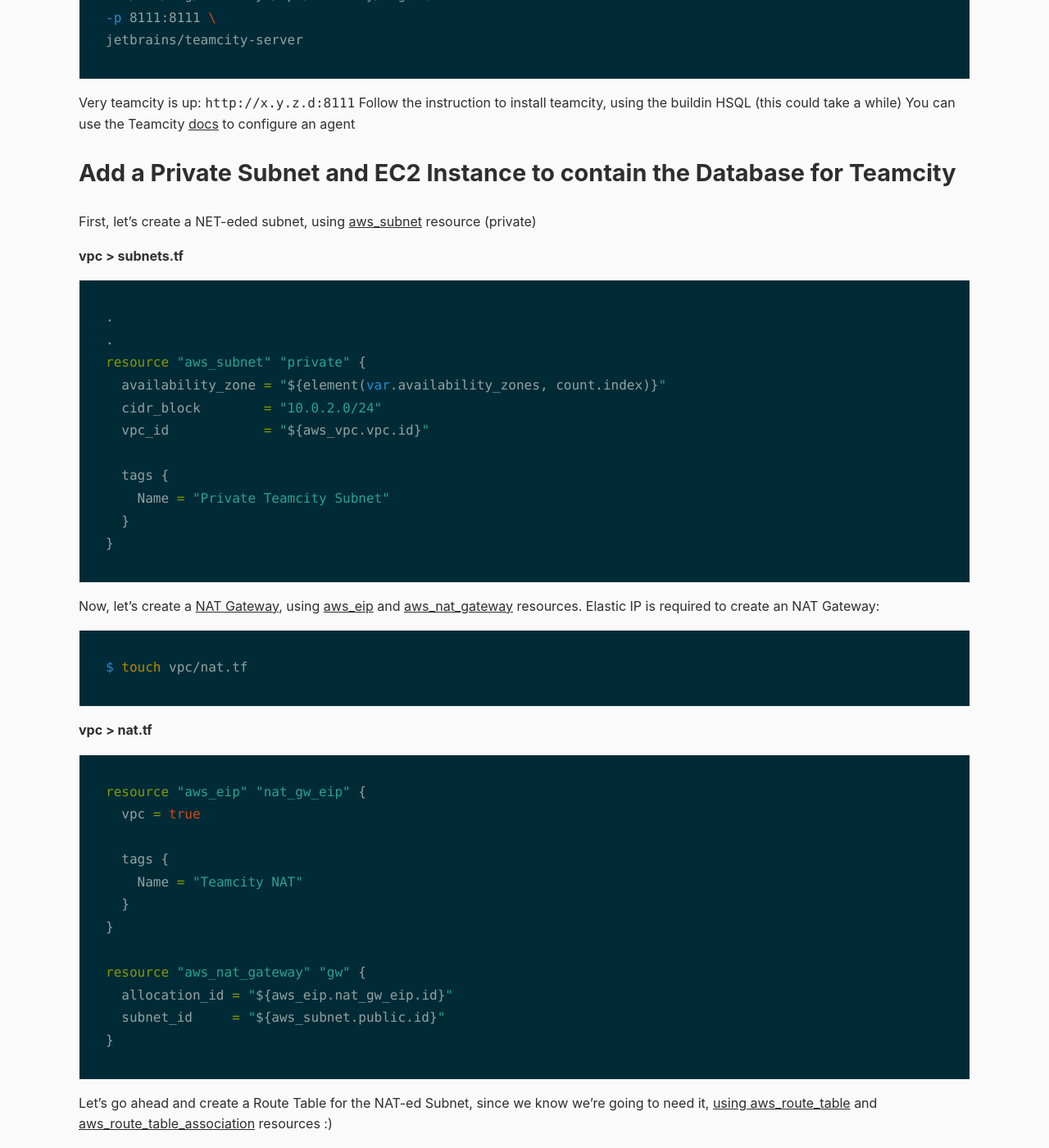
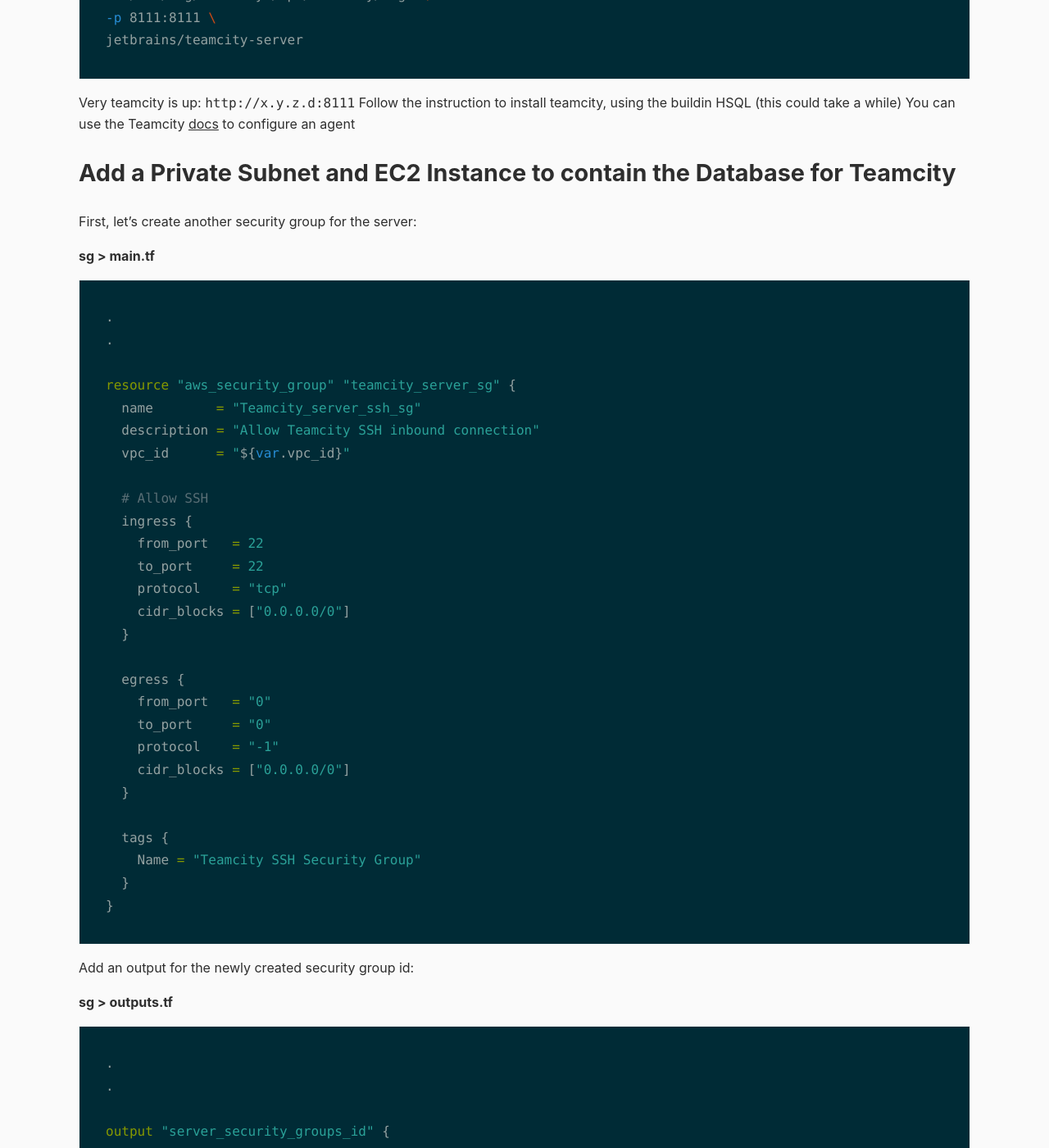
Before and after one commit to saslani/saslani.github.io, a Jekyll site: the page built from _posts/2018-12-14-terraform-teamcity-aws.md, in a window 1280 px wide and 1400 px high, scrolled down 23259 px. Shown: the whole window at 82% size. Built offline with Jekyll 4.4.1, drawn with Linux system fonts in a browser that asks for light colours; comment, search, counter and statistics services are not loaded; some of the changed text lies outside the part shown.

````diff
--- a/_posts/2018-12-14-terraform-teamcity-aws.md
+++ b/_posts/2018-12-14-terraform-teamcity-aws.md
@@ -803,7 +803,53 @@
 
 ## Add a Private Subnet and EC2 Instance to contain the Database for Teamcity
 
-First, let's create a NET-eded subnet, using [aws_subnet](https://www.terraform.io/docs/providers/aws/d/subnet.html) resource (private)
+First, let's create another security group for the server:
+
+**sg > main.tf**
+```terraform
+.
+.
+
+resource "aws_security_group" "teamcity_server_sg" {
+  name        = "Teamcity_server_ssh_sg"
+  description = "Allow Teamcity SSH inbound connection"
+  vpc_id      = "${var.vpc_id}"
+
+  # Allow SSH
+  ingress {
+    from_port   = 22
+    to_port     = 22
+    protocol    = "tcp"
+    cidr_blocks = ["0.0.0.0/0"]
+  }
+
+  egress {
+    from_port   = "0"
+    to_port     = "0"
+    protocol    = "-1"
+    cidr_blocks = ["0.0.0.0/0"]
+  }
+
+  tags {
+    Name = "Teamcity SSH Security Group"
+  }
+}
+```
+
+Add an output for the newly created security group id:
+
+**sg > outputs.tf**
+```terraform
+.
+.
+
+output "server_security_groups_id" {
+  value = "${aws_security_group.teamcity_server_sg.id}"
+}
+
+```
+
+Now, let's create a NET-eded subnet, using [aws_subnet](https://www.terraform.io/docs/providers/aws/d/subnet.html) resource (private)
 
 **vpc > subnets.tf**
 ```terraform
@@ -876,6 +922,8 @@
 ```
 
 Verify the changes in AWS console:
+- VPC > Security Groups
+- VPC > Network ACLs
 - VPC > Subnets
 - VPC > Route Tables
 - VPC > Elastic IPs
````
Also changed, not shown: other parts of _posts/2018-12-14-terraform-teamcity-aws.md (+4 -4 lines).
